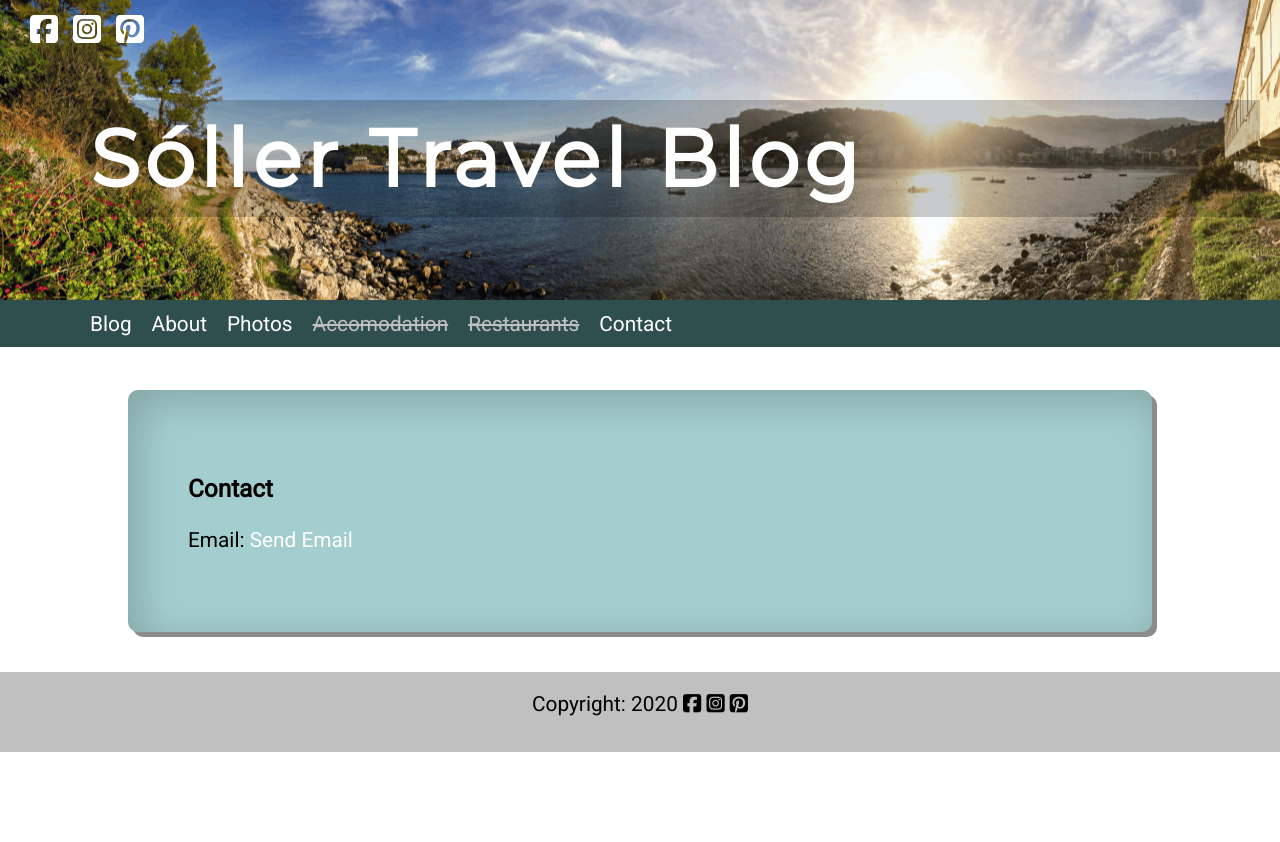
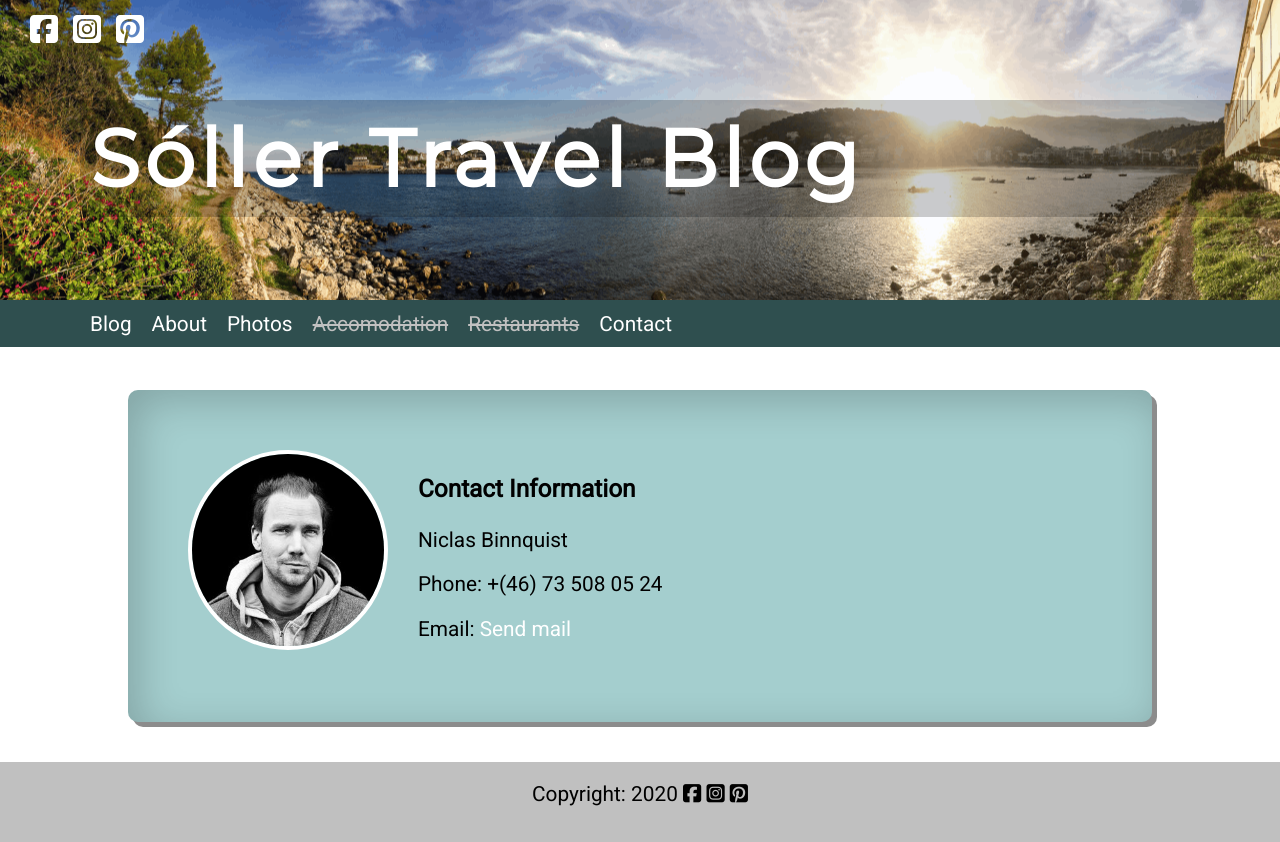
Before and after one commit to visua77/final-blog-proj, a React (Create React App) app: page /contact in a window 1280 px wide. Before the commit the page ends 800 px from the top, so only its background shows below. Built offline with nearby package versions, Linux system fonts and the light colour scheme.

Commit message:
some changes to the contact-page

```diff
--- a/src/components/Contact.js
+++ b/src/components/Contact.js
@@ -1,8 +1,15 @@
 import React from 'react'
+import Image from '../img/nic.jpg'
 
 export const Contact = () => {
   return (
-      <div className="card"><h3>Contact</h3>
-      <p>Email: <a href="mailto: nicznet@hotmail.com">Send Email</a></p></div>
+
+    <div className="wrapper-card">
+      <div><img src={Image} className="img-about" alt="about img" /></div>
+      <div className="about-txt"><h3>Contact Information</h3>
+        <p>Niclas Binnquist</p>
+        <p>Phone: +(46) 73 508 05 24</p>
+      <p>Email: <a href="mailto: nicznet@hotmail.com">Send mail</a></p></div>
+    </div>
   )
 }
--- a/src/components/Nav.js
+++ b/src/components/Nav.js
@@ -4,7 +4,7 @@ import { Link } from 'react-router-dom'
 const changeColor = () => {
 
   const element = document.getElementById('01')
-  element.style.color = 'red'
+  // element.style.color = 'red'
 
 }
 
```
Also changed, not shown: public/nic.jpg (added), src/img/nic.jpg (added).
